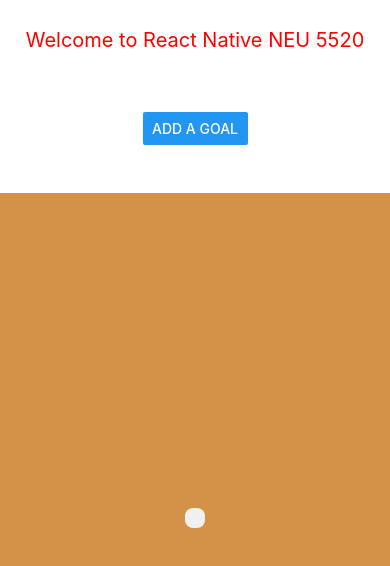
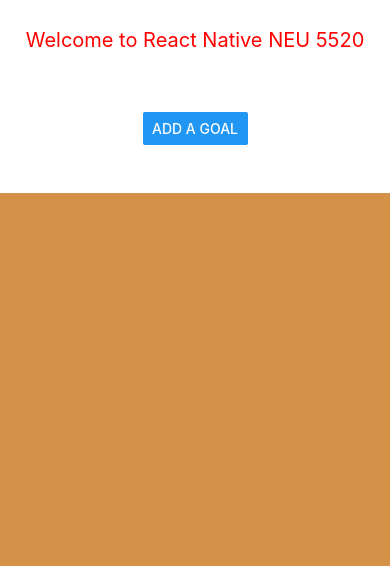
Before and after one commit to realericwang/CS5520, a React Native app: screen / in a window 390 px wide. Shown: the top 566 px of the page. Built offline with nearby package versions, Linux system fonts and the light colour scheme.

Commit message:
Saving a new goal as a list.

```diff
--- a/App.js
+++ b/App.js
@@ -1,18 +1,28 @@
 import { StatusBar } from "expo-status-bar";
-import { StyleSheet, Text, Button, SafeAreaView, View } from "react-native";
+import {
+  StyleSheet,
+  Text,
+  Button,
+  SafeAreaView,
+  View,
+  FlatList,
+} from "react-native";
 import Header from "./Components/Header";
 import Input from "./Components/Input";
 import { useState } from "react";
 
 export default function App() {
-  const [receivedData, setReceivedData] = useState("");
+  const [goals, setGoals] = useState([]);
   const [isModalVisible, setIsModalVisible] = useState(false);
   const appName = "React Native NEU 5520";
 
   const handleInputData = (inputText) => {
-    setReceivedData(inputText);
+    setGoals((currentGoals) => [
+      ...currentGoals,
+      { id: Math.random().toString(), text: inputText },
+    ]);
     setIsModalVisible(false);
-    console.log("Input text:", inputText);
+    console.log("Goal added:", inputText);
   };
 
   const handleModalDismiss = () => {
@@ -30,9 +40,15 @@ export default function App() {
         </View>
       </View>
       <View style={styles.bottomView}>
-        <View style={styles.receivedDataContainer}>
-          <Text style={styles.receivedDataText}>{receivedData}</Text>
-        </View>
+        <FlatList
+          data={goals}
+          renderItem={({ item }) => (
+            <View style={styles.goalItem}>
+              <Text style={styles.goalText}>{item.text}</Text>
+            </View>
+          )}
+          keyExtractor={(item) => item.id}
+        />
       </View>
       <Input
         autoFocus={true}
@@ -59,8 +75,6 @@ const styles = StyleSheet.create({
   bottomView: {
     flex: 4,
     backgroundColor: "#d39248",
-    alignItems: "center",
-    justifyContent: "center",
     padding: 20,
   },
   childText: {
@@ -71,14 +85,14 @@ const styles = StyleSheet.create({
     width: "30%",
     marginVertical: 20,
   },
-  receivedDataContainer: {
-    backgroundColor: "#f0f0f0", // Light gray background
-    padding: 10, // Add padding
-    borderRadius: 8, // Add border radius
+  goalItem: {
+    backgroundColor: "#f0f0f0",
+    padding: 10,
+    borderRadius: 8,
+    marginBottom: 10,
   },
-  receivedDataText: {
+  goalText: {
     fontSize: 18,
-    textAlign: "center",
-    color: "red",
+    color: "black",
   },
 });
```
